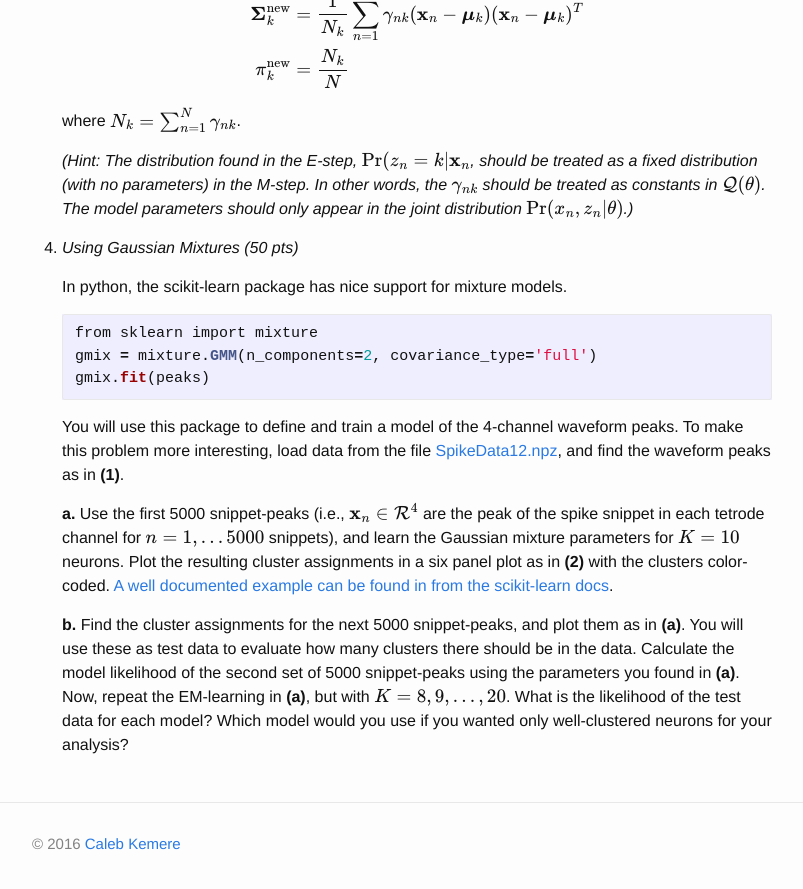
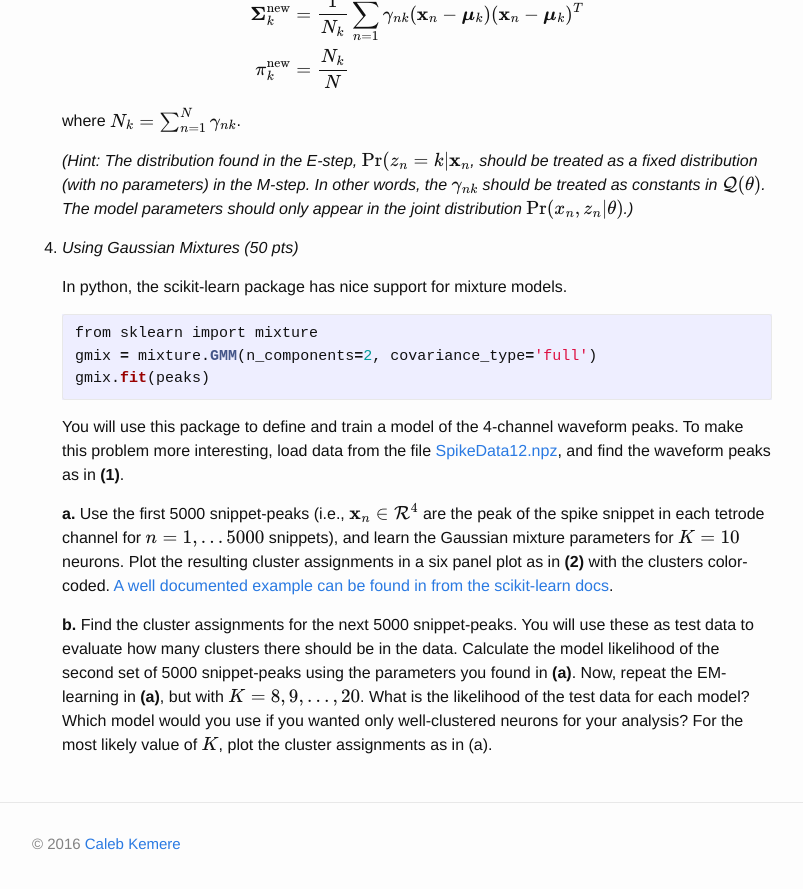
Before and after one commit to elec548/elec548.github.io, a Jekyll site: the page built from Assignments/hw6.md, in a window 1280 px wide and 900 px high, scrolled down 2950 px. Shown: the top 889 px of the window, without its empty margins (238-1041 px from the left). Built offline with Jekyll 4.4.1, drawn with Linux system fonts in a browser that asks for light colours; formulas are drawn with MathJax 3.

Commit message:
Updated last problem in hw6

```diff
--- a/Assignments/hw6.md
+++ b/Assignments/hw6.md
@@ -205,10 +205,10 @@ and the recorded portion of the action potential waveform ("snippet") is in a
     documented example can be found in from the scikit-learn docs](
     http://scikit-learn.org/stable/auto_examples/mixture/plot_gmm_covariances.html#sphx-glr-auto-examples-mixture-plot-gmm-covariances-py).
 
-    **b.**  Find the cluster assignments for the next 5000 snippet-peaks, and
-    plot them as in **(a)**. You will use these as test data to evaluate how many
-    clusters there should be in the data. Calculate the model likelihood of
-    the second set of 5000 snippet-peaks using the parameters you found in
+    **b.**  Find the cluster assignments for the next 5000 snippet-peaks. You will use these as
+    test data to evaluate how many clusters there should be in the data. Calculate the model
+    likelihood of the second set of 5000 snippet-peaks using the parameters you found in
     **(a)**. Now, repeat the EM-learning in **(a)**, but with $$K = 8, 9, \ldots,
     20$$. What is the likelihood of the test data for each model? Which model
     would you use if you wanted only well-clustered neurons for your analysis?
+    For the most likely value of $$K$$, plot the cluster assignments as in (a).
```
